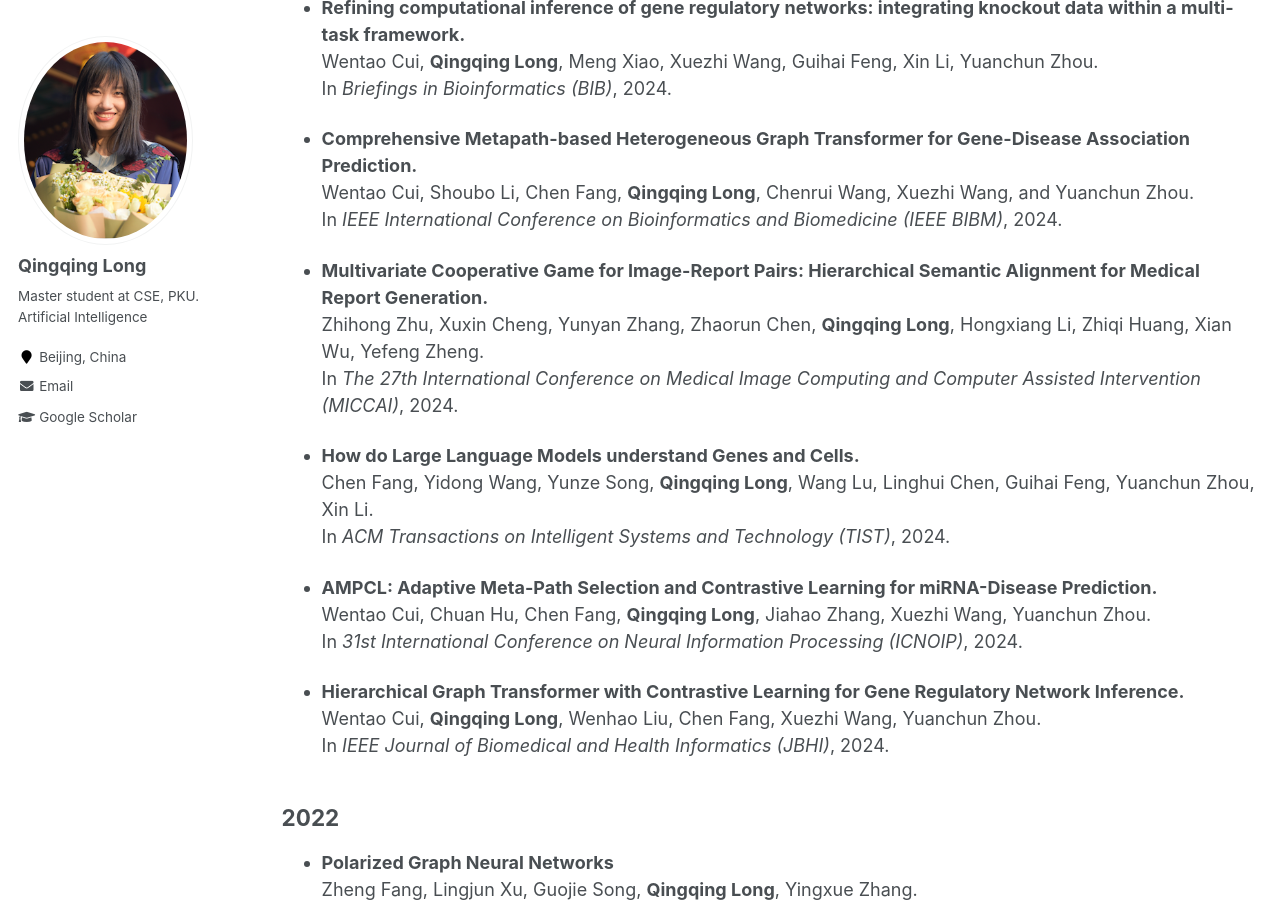
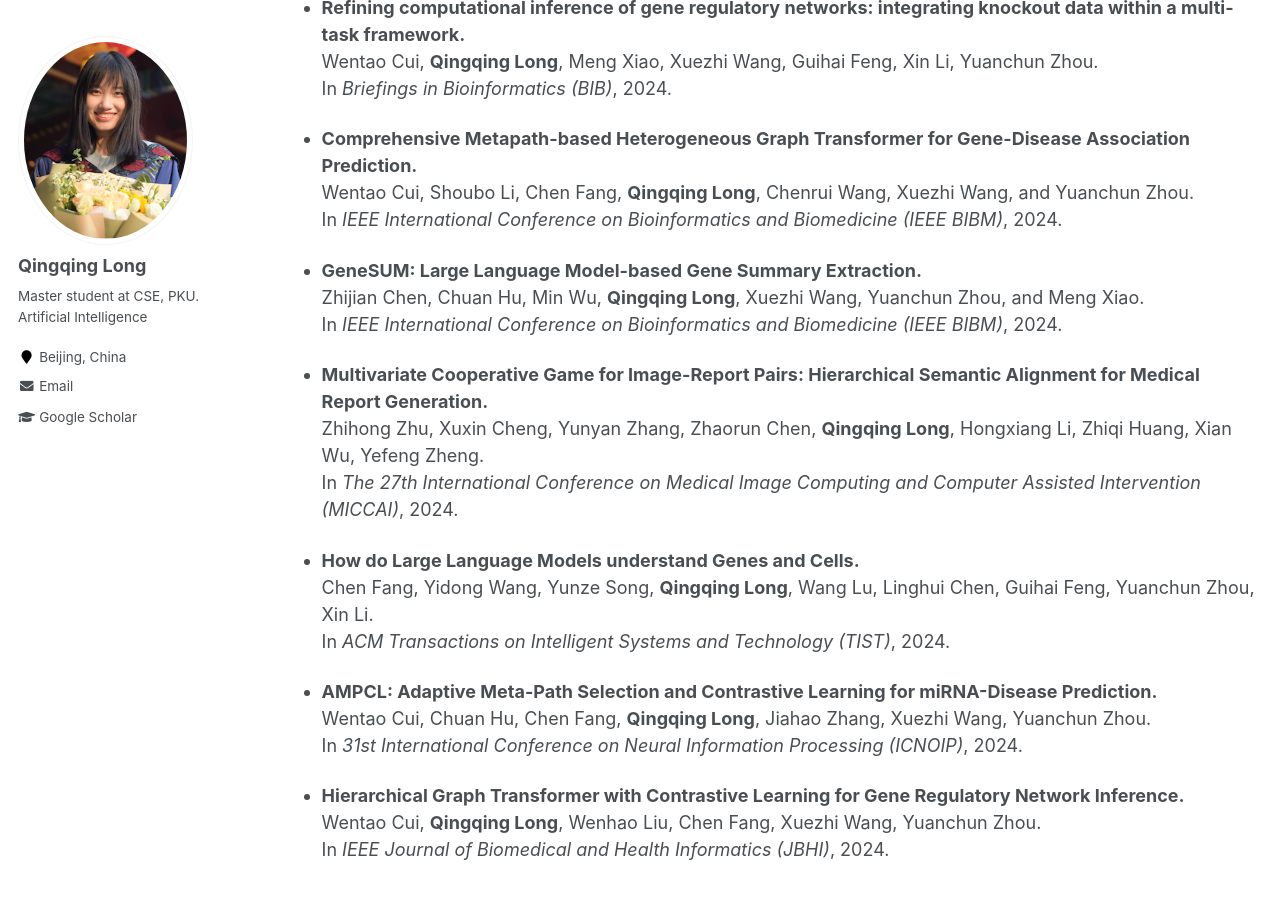
Before and after one commit to YimiAChack/YimiAChack.github.io, a Jekyll site: the page built from _pages/publications.md, in a window 1280 px wide and 900 px high, scrolled down 1601 px. Built offline with Jekyll 4.4.1, drawn with Linux system fonts in a browser that asks for light colours.

Commit message:
Update publications.md

```diff
--- a/_pages/publications.md
+++ b/_pages/publications.md
@@ -42,6 +42,9 @@ Wentao Cui, **Qingqing Long**, Meng Xiao, Xuezhi Wang, Guihai Feng, Xin Li, Yuan
 
 * **Comprehensive Metapath-based Heterogeneous Graph Transformer for Gene-Disease  Association Prediction.** <br>
 Wentao Cui, Shoubo Li, Chen Fang, **Qingqing Long**, Chenrui Wang, Xuezhi Wang, and Yuanchun Zhou. <br>In *IEEE International Conference on Bioinformatics and Biomedicine (IEEE BIBM)*, 2024.
+
+* **GeneSUM: Large Language Model-based Gene Summary Extraction.** <br>
+Zhijian Chen, Chuan Hu, Min Wu, **Qingqing Long**, Xuezhi Wang, Yuanchun Zhou, and Meng Xiao. <br>In *IEEE International Conference on Bioinformatics and Biomedicine (IEEE BIBM)*, 2024.
 
 * **Multivariate Cooperative Game for Image-Report Pairs: Hierarchical Semantic Alignment for Medical Report Generation.** <br>
 Zhihong Zhu, Xuxin Cheng, Yunyan Zhang, Zhaorun Chen, **Qingqing Long**, Hongxiang Li, Zhiqi Huang, Xian Wu, Yefeng Zheng. <br>In *The 27th International Conference on Medical Image Computing and Computer Assisted Intervention (MICCAI)*, 2024.
```
